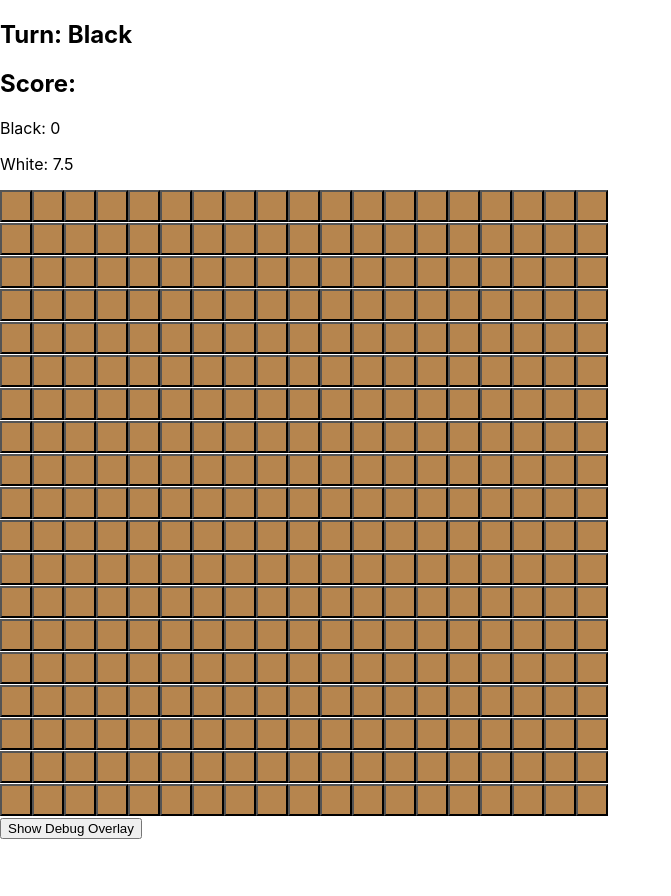
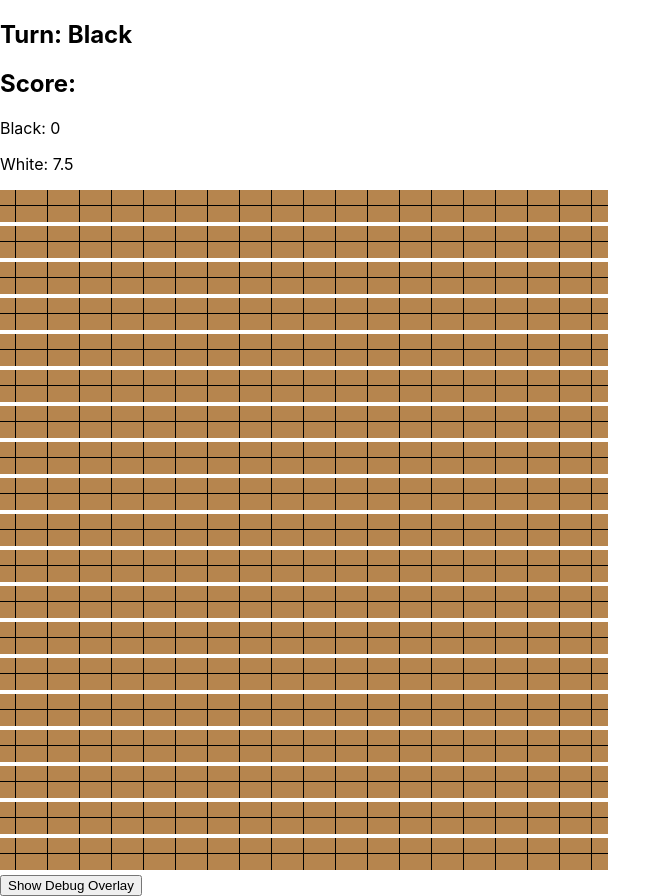
Before and after one commit to drew-ross/go-react, a React (Create React App) app: page / in a window 1280 px wide. Shown: the whole page, without its empty margins (0-671 px from the left). Before the commit the page ends 839 px from the top, so only its background shows below. Built offline with nearby package versions, Linux system fonts and the light colour scheme.

Commit message:
Add visual board lines and circular piece colors

```diff
--- a/src/components/Space/Space.css
+++ b/src/components/Space/Space.css
@@ -1,16 +1,54 @@
 .Space {
   display: inline;
+  position: relative;
   width: 2rem;
   height: 2rem;
+  padding: 0;
   cursor: pointer;
   background: rgb(182, 133, 78);
+  border: none;
+}
+
+.stone-display,
+.debug-display {
+  position: absolute;
+  left: 0;
+  top: 0;
+}
+
+.stone-display {
+  width: 100%;
+  height: 100%;
+  border-radius: 50%;
 }
 
 .Space.B {
-  background: black;
   color: white;
 }
 
-.Space.W {
+.Space.B .stone-display {
+  background: black;
+}
+
+.Space.W .stone-display {
   background: white;
 }
+
+.line-h,
+.line-v {
+  background: black;
+  position: absolute;
+}
+
+.line-h {
+  width: 100%;
+  height: 1px;
+  top: calc(50% - 1px);
+}
+
+.line-v {
+  width: 1px;
+  height: 100%;
+  left: calc(50% - 1px);
+  top: 0;
+}
--- a/src/components/Space/Space.tsx
+++ b/src/components/Space/Space.tsx
@@ -19,7 +19,12 @@ const Space = (props: SpaceProps): ReactElement => {
 
   return (
     <button className={`Space ${value[0]}`} onClick={handleClick}>
-      <span>{showDebug && `${yx[0]}, ${yx[1]}`}</span>
+      <div className='line-h' />
+      <div className='line-v' />
+      <div className='stone-display' />
+      {showDebug && (
+        <span className='debug-display'>{`${yx[0]}, ${yx[1]}`}</span>
+      )}
     </button>
   );
 };
```
